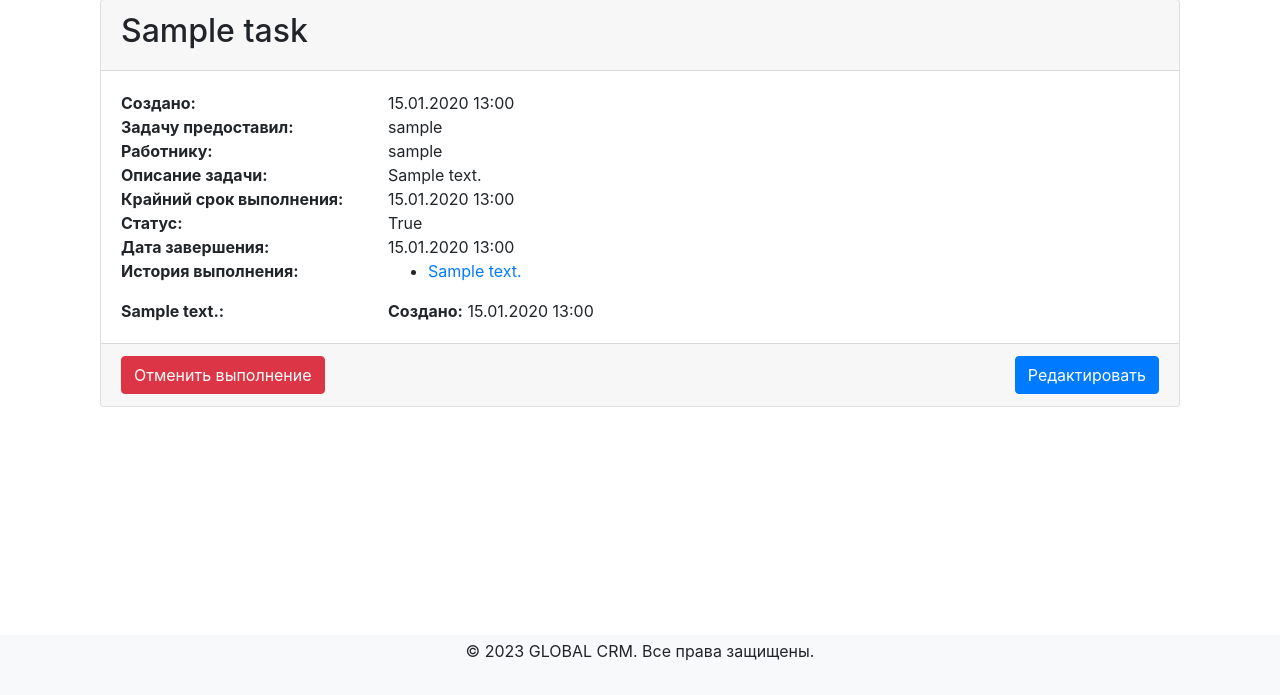
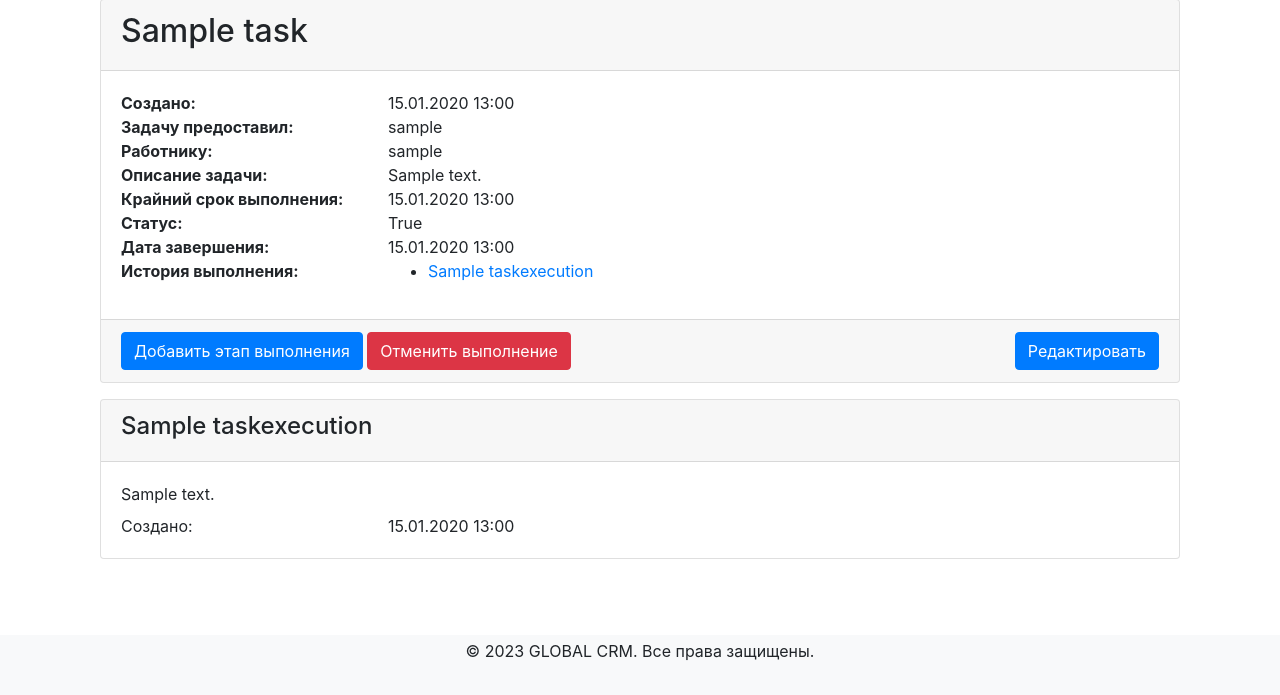
Before and after one commit to eltimccc/globalcrm, a Django app: page /1/ in a window 1280 px wide. Shown: the part 105-800 px from the top of the page. Run offline with Django 4.2, Linux system fonts and the light colour scheme; tables that the repository leaves empty hold one stand-in row (values such as "Sample post"); some libraries are stand-ins or nearby versions.

Commit message:
сделал taskexecution но надо доделывать

```diff
--- a/globalcrm/tasks/models.py
+++ b/globalcrm/tasks/models.py
@@ -22,14 +22,14 @@ class Task(models.Model):
         super().save(*args, **kwargs)
 
 class TaskExecution(models.Model):
-    task = models.ForeignKey(Task, on_delete=models.CASCADE, related_name='executions')
-    description = models.TextField(default='Описание выполнения задачи')
-    deadline = models.DateTimeField(null=True, blank=True)
-    completed = models.BooleanField(default=False)
-    created_at = models.DateTimeField(auto_now_add=True)
+    task = models.ForeignKey(Task, on_delete=models.CASCADE)
+    title = models.CharField(max_length=255, default="Default Title")
+    description = models.TextField()
+    deadline = models.DateTimeField()
+    created_at = models.DateTimeField(default=timezone.now)
 
     def __str__(self):
-        return f'История выполнения для задачи "{self.task.title}"'
+        return f"{self.title} - {self.task.title}"
 
 @receiver(pre_save, sender=Task)
 def set_completed_at(sender, instance, **kwargs):
--- a/globalcrm/tasks/urls.py
+++ b/globalcrm/tasks/urls.py
@@ -2,7 +2,7 @@ from django.urls import path
 from .views import (DeleteTaskView,
                     IndexView,
                     CreateTaskView, MyTasks,
-                    TaskDetailView, TaskExecutionDetailView,
+                    TaskDetailView, TaskExecutionDetailView, UpdateTaskExecution,
                     UpdateTaskView,
                     FromMeTasks,
                     TaskExecutionCreateView)
@@ -20,4 +20,7 @@ urlpatterns = [
     path('my_tasks/', MyTasks.as_view(), name='my_tasks'),
     path('task_execution/create/', TaskExecutionCreateView.as_view(), name='task_execution_create'),
     path('task_execution/<int:pk>/', TaskExecutionDetailView.as_view(), name='task_execution_detail'),
+    path('update-task-executon/<int:pk>/', UpdateTaskExecution.as_view(), name='update_task_execution'),
+    path('task/<int:task_id>/execution/create/', TaskExecutionCreateView.as_view(), name='task_execution_create'),
+
 ]
--- a/globalcrm/tasks/views.py
+++ b/globalcrm/tasks/views.py
@@ -1,6 +1,6 @@
 import datetime
 from django.http import Http404, HttpResponseRedirect
-from django.shortcuts import redirect, render
+from django.shortcuts import get_object_or_404, redirect, render
 from django.urls import reverse, reverse_lazy
 from django.contrib.auth.mixins import LoginRequiredMixin
 from django.views.generic import TemplateView, DetailView
@@ -8,7 +8,7 @@ from django.views.generic.edit import CreateView, UpdateView, DeleteView
 from django.views.generic import ListView
 from django.contrib.auth.decorators import login_required
 from .models import Task, TaskExecution
-from .forms import TaskExecutionForm, TaskForm, UpdateTaskForm
+from .forms import TaskExecutionForm, TaskForm, UpdateTaskExecutionForm, UpdateTaskForm
 
 
 class IndexView(TemplateView):
@@ -112,15 +112,28 @@ class TaskExecutionCreateView(LoginRequiredMixin, CreateView):
     form_class = TaskExecutionForm
     template_name = 'tasks/task_ex_create.html'
 
+    def get_context_data(self, **kwargs):
+        context = super().get_context_data(**kwargs)
+        context['task'] = get_object_or_404(Task, pk=self.kwargs['task_id'])
+        return context
+
     def form_valid(self, form):
-        form.instance.created_by = self.request.user
+        form.instance.task = self.get_context_data()['task']
         return super().form_valid(form)
 
     def get_success_url(self):
         return reverse('tasks:index')
 
-
 class TaskExecutionDetailView(DetailView):
     model = TaskExecution
     template_name = 'tasks/task_execution_detail.html'
     context_object_name = 'task_execution'
+
+
+class UpdateTaskExecution(UpdateView):
+    model = TaskExecution
+    form_class = UpdateTaskExecutionForm
+    template_name = 'tasks/task_form.html'
+
+    def get_success_url(self):
+        return reverse('tasks:index')
--- a/globalcrm/templates/tasks/task_detail.html
+++ b/globalcrm/templates/tasks/task_detail.html
@@ -38,10 +38,10 @@
       <div class="row">
         <div class="col-md-3"><strong>История выполнения:</strong></div>
         <div class="col-md-9">
-          {% if task.executions.all %}
+            {% if task.taskexecution_set.all %}
                 <ul>
-              {% for task_execution in task.executions.all %}
-                <li><a href="{% url 'tasks:task_execution_detail' task_execution.pk %}">{{ task_execution.description }}</a></li>
+                    {% for task_execution in task.taskexecution_set.all %}
+                        <li><a href="{% url 'tasks:task_execution_detail' pk=task_execution.pk %}">{{ task_execution.title }}</a></li>
                     {% endfor %}
                 </ul>
             {% else %}
@@ -49,22 +49,11 @@
             {% endif %}
         </div>
       </div>
-
-      {% for task_execution in task.executions.all %}
-        <div class="row">
-          <div class="col-md-3"><strong>{{ task_execution.description }}:</strong></div>
-          <div class="col-md-9">
-            <!-- Вывод информации о выполнении задачи -->
-            <div><strong>Создано:</strong> {{ task_execution.created_at|date:"d.m.Y H:i" }}</div>
-            <!-- Добавьте другие поля, если это необходимо -->
     </div>
-        </div>
-      {% endfor %}
-    </div>
-
     <div class="card-footer d-flex justify-content-between">
-      <form method="post" action="{% url 'tasks:task_detail' task.pk %}">
+      <form method="post" action="{% url 'tasks:task_detail' task.id %}">
         {% csrf_token %}
+        <a href="{% url 'tasks:task_execution_create' task.id %}" class="btn btn-primary">Добавить этап выполнения</a>
         {% if task.completed %}
           <button type="submit" class="btn btn-danger">Отменить выполнение</button>
         {% else %}
@@ -81,4 +70,24 @@
     </div>
   </div>
 </div>
+
+<div class="container mt-3">
+  {% for task_execution in task.taskexecution_set.all %}
+    <div class="card mt-3">
+      <div class="card-header">
+        <h4>{{ task_execution.title }}</h4>
+      </div>
+      <div class="card-body">
+        <div class="row">
+          <div class="col-md-12">{{ task_execution.description }}</div>
+        </div>
+        <div class="row mt-2">
+          <div class="col-md-3">Создано:</div>
+          <div class="col-md-9">{{ task_execution.created_at|date:"d.m.Y H:i" }}</div>
+        </div>
+      </div>
+    </div>
+  {% endfor %}
+</div>
+
 {% endblock %}
--- a/globalcrm/templates/tasks/task_ex_create.html
+++ b/globalcrm/templates/tasks/task_ex_create.html
@@ -1,10 +1,14 @@
+
+
+
 {% extends 'base.html' %}
 
 {% block content %}
   <h2>Create Task Execution</h2>
-  <form method="post" action="{% url 'tasks:task_execution_create' %}">
+  <form method="post" action="{% url 'tasks:task_execution_create' task.id %}">
     {% csrf_token %}
     {{ form.as_p }}
+    <input type="hidden" name="task" value="{{ task.id }}">
     <button type="submit">Create</button>
   </form>
 {% endblock %}
--- a/globalcrm/templates/tasks/task_execution_detail.html
+++ b/globalcrm/templates/tasks/task_execution_detail.html
@@ -4,11 +4,13 @@
 <div class="container">
   <div class="card mt-5">
     <div class="card-header">
-      <h2>{{ task_execution.description }}</h2>
+      <h2>{{ task_execution.title }}</h2>
     </div>
     <div class="card-body">
       <!-- Вывод информации о выполнении задачи -->
       <div><strong>Создано:</strong> {{ task_execution.created_at|date:"d.m.Y H:i" }}</div>
+      <div><strong>Работы:</strong> {{ task_execution.description }}</div>
+      <a href="{% url 'tasks:update_task_execution' task_execution.pk %}" class="btn btn-primary">Редактировать</a>
       <!-- Добавьте другие поля, если это необходимо -->
     </div>
   </div>
```
Also changed, not shown: globalcrm/tasks/forms.py (+14 -1 lines), globalcrm/tasks/migrations/0006_remove_taskexecution_created_at_taskexecution_title_and_more.py (added), globalcrm/tasks/migrations/0007_remove_taskexecution_completed_and_more.py (added). Lines whose indentation alone changed are shown as unchanged.
